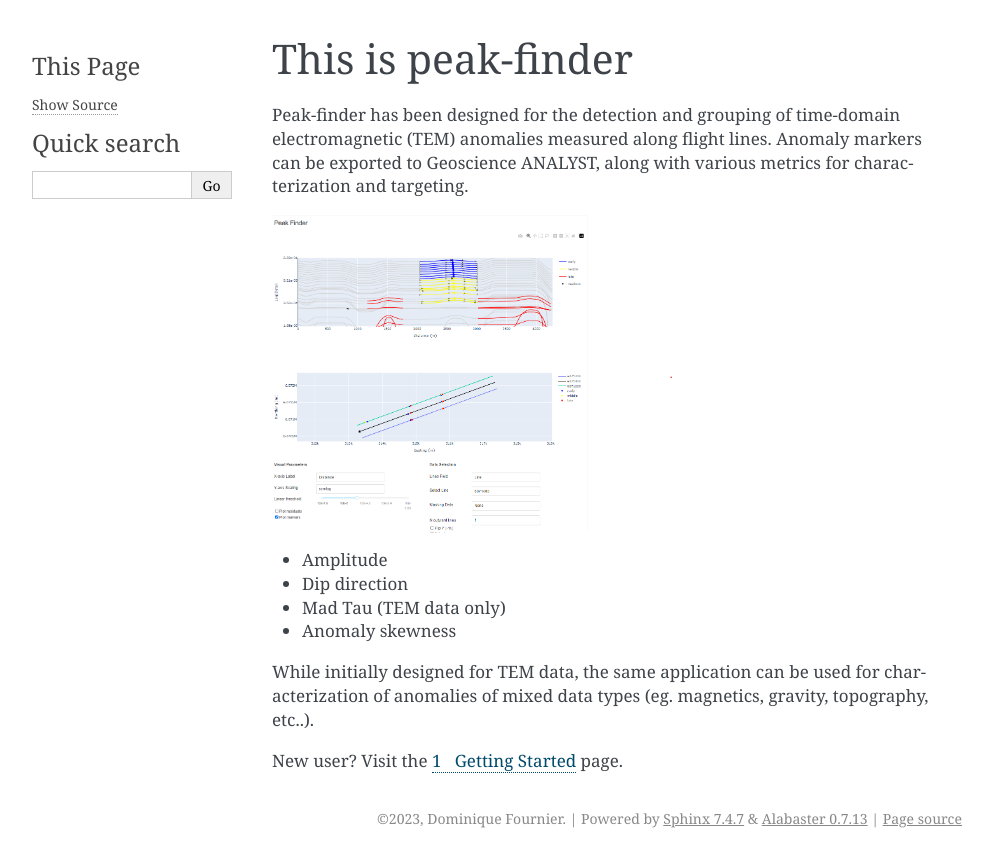
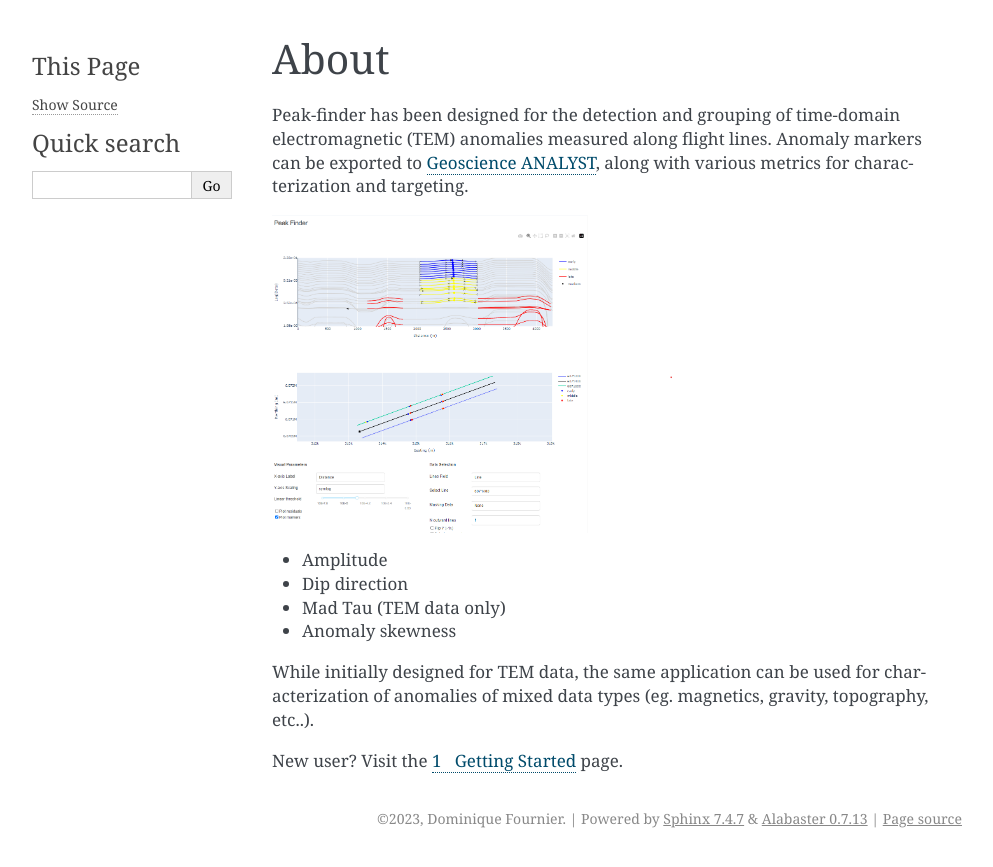
Before and after one commit to MiraGeoscience/peak-finder-app, a Sphinx documentation site: the page built from docs/source/introduction.rst, in a window 1280 px wide. Shown: the top 867 px of the page, without its empty margins (148-1141 px from the left). Built offline with Sphinx 7.4.7, drawn with Linux system fonts in a browser that asks for light colours.

Commit message:
updates for Dom's comments

```diff
--- a/docs/source/introduction.rst
+++ b/docs/source/introduction.rst
@@ -1,12 +1,12 @@
 .. _introduction:
 
-This is peak-finder
-===================
+About
+=====
 
 Peak-finder has been designed for the detection and grouping of time-domain
 electromagnetic (TEM) anomalies measured along flight lines. Anomaly markers
-can be exported to Geoscience ANALYST, along with various metrics for
-characterization and targeting.
+can be exported to `Geoscience ANALYST <https://www.mirageoscience.com/mining-industry-software/geoscience-analyst/>`_,
+along with various metrics for characterization and targeting.
 
 .. image:: images/introduction/app_overview.png
   :width: 400
```
